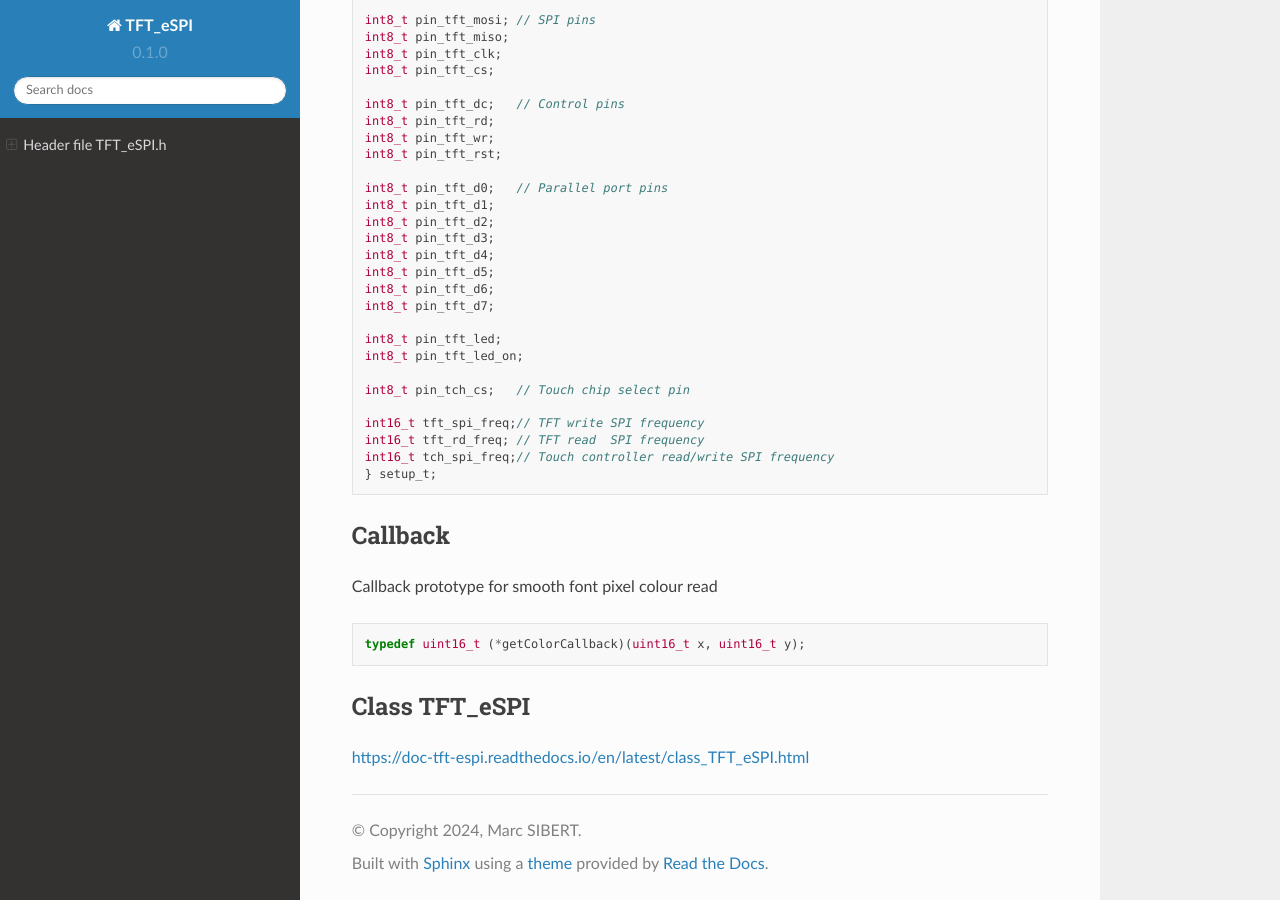
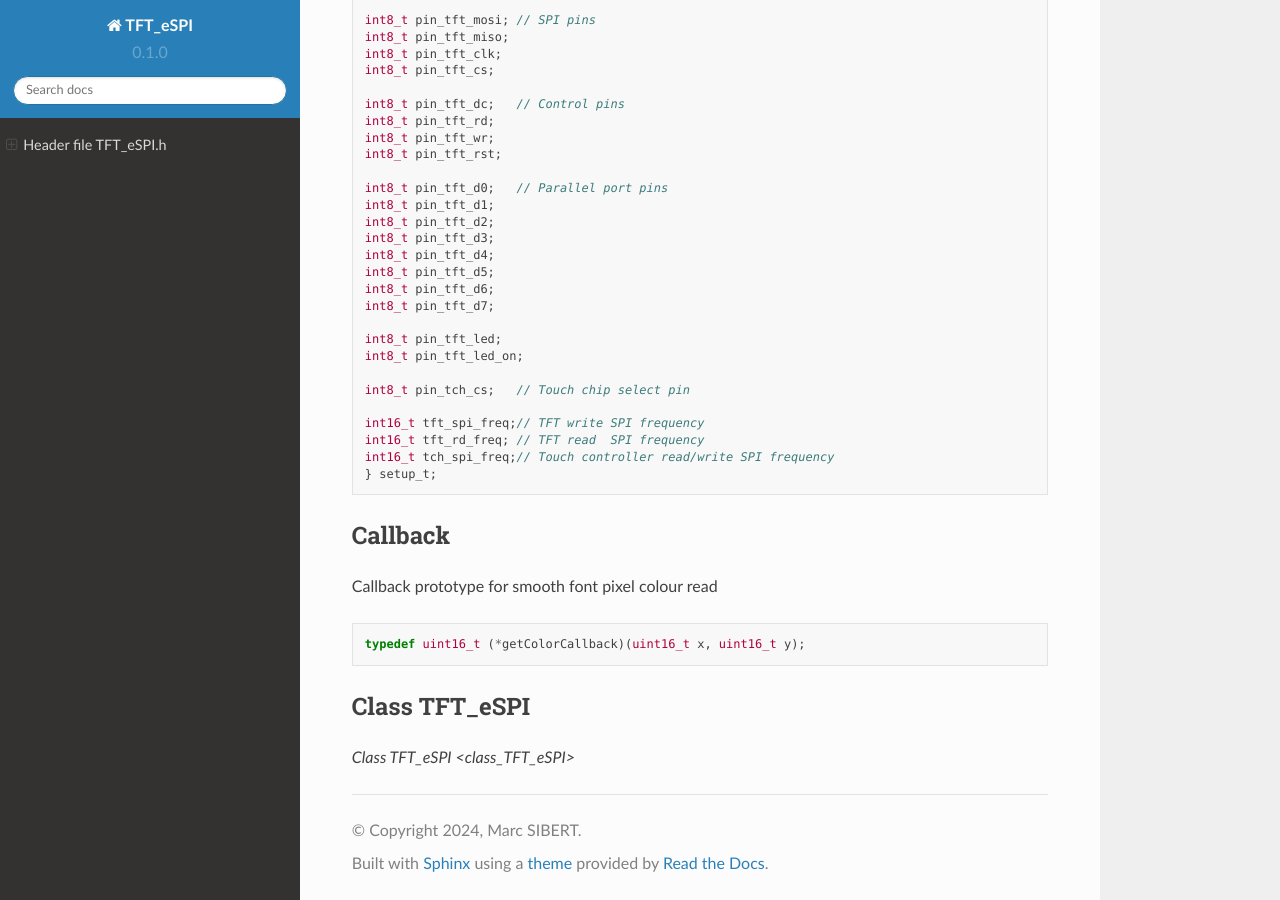
Before and after one commit to Marcussacapuces91/doc-TFT_eSPI, a Sphinx documentation site: the page built from docs/source/TFT_eSPI.rst, in a window 1280 px wide and 900 px high, scrolled down 1432 px. Built offline with Sphinx 7.4.7 and the Read the Docs theme 2.0.0, drawn with Linux system fonts in a browser that asks for light colours; pages that are not in the unit, such as notebooks, are missing from menus.

Commit message:
Update TFT_eSPI.rst

```diff
--- a/docs/source/TFT_eSPI.rst
+++ b/docs/source/TFT_eSPI.rst
@@ -111,4 +111,4 @@
 
 Class TFT_eSPI
 ==============
-https://doc-tft-espi.readthedocs.io/en/latest/class_TFT_eSPI.html
+`Class TFT_eSPI <class_TFT_eSPI>`
```
